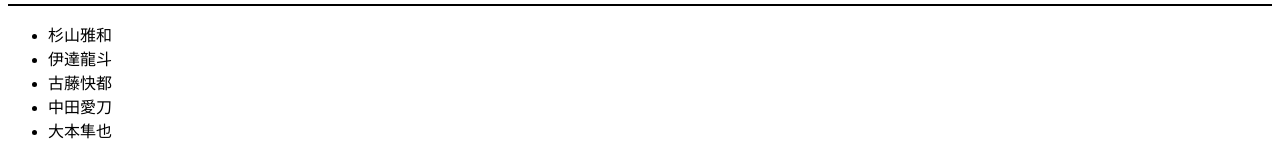
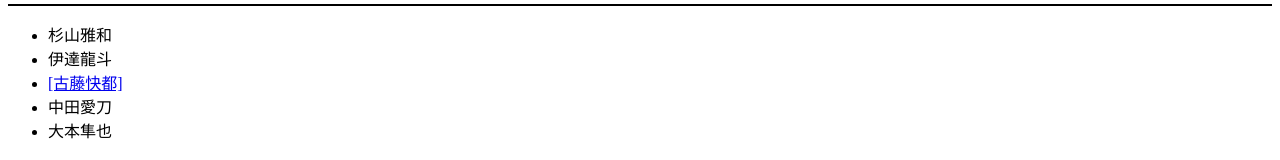
Before and after one commit to tokudai-nishimura-lab/tokudai-nishimura-lab.github.io, a plain HTML site: page index.html in a window 1280 px wide. Both pictures are taken after a click on the link "メンバー". Shown: the part 571-731 px from the top of the page. Drawn offline with Linux system fonts and the light colour scheme.

Commit message:
Update index.html
メンバーの古藤のリンクをつけました。

```diff
--- a/index.html
+++ b/index.html
@@ -94,7 +94,7 @@
         <ul>
             <li>杉山雅和</li>
             <li>伊達龍斗</li>
-            <li>古藤快都</li>
+            <li><a href="./member/student/2021/koto/index.html">[古藤快都]</a></li>
             <li>中田愛刀</li>
             <li>大本隼也</li>
         </ul>
```
